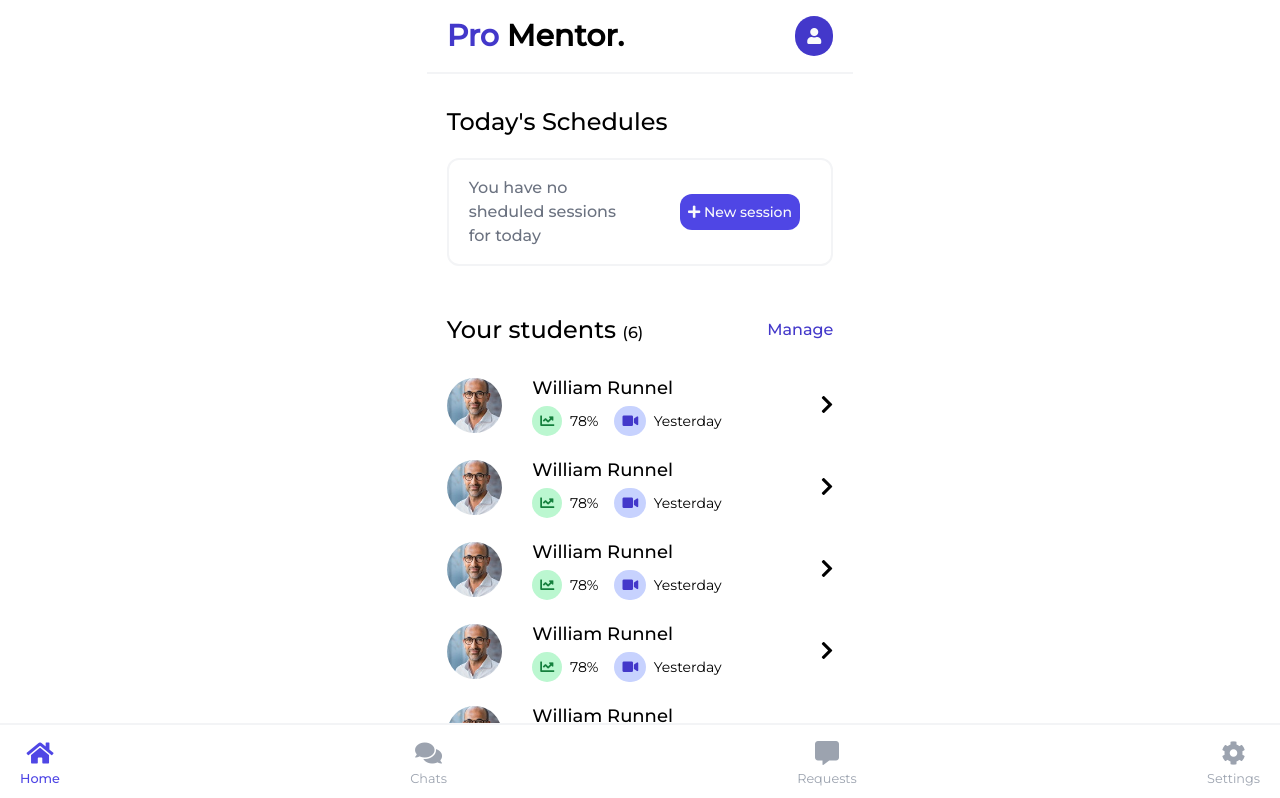
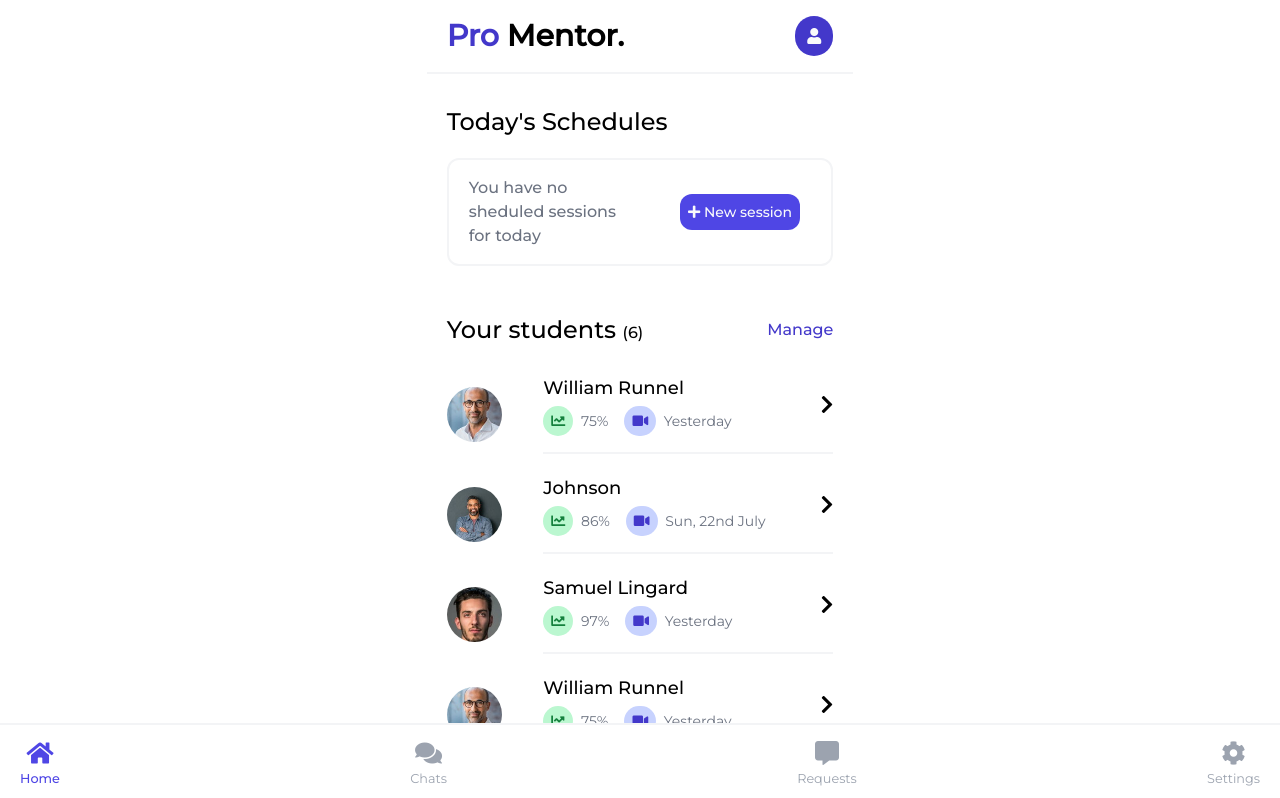
Before and after one commit to or-abdillh/Todo, a Vue app: page / in a window 1280 px wide. Shown: the top 798 px of the page. Built offline with nearby package versions, Linux system fonts and the light colour scheme.

Commit message:
Create content for list students and create detail view component

```diff
--- /dev/null
+++ b/src/Students.js
@@ -0,0 +1,42 @@
+//Contents for students list
+
+const Students = [
+  {
+    name: 'William Runnel',
+    progress: '75%',
+    lastMeet: 'Yesterday',
+    img: '/profile.jpg'
+  },
+  {
+    name: 'Johnson',
+    progress: '86%',
+    lastMeet: 'Sun, 22nd July',
+    img: '/profile-2.jpg'
+  },
+  {
+    name: 'Samuel Lingard',
+    progress: '97%',
+    lastMeet: 'Yesterday',
+    img: '/profile-3.jpg'
+  },
+  {
+    name: 'William Runnel',
+    progress: '75%',
+    lastMeet: 'Yesterday',
+    img: '/profile.jpg'
+  },
+  {
+    name: 'Johnson',
+    progress: '86%',
+    lastMeet: 'Sun, 22nd July',
+    img: '/profile-2.jpg'
+  },
+  {
+    name: 'Samuel Lingard',
+    progress: '97%',
+    lastMeet: 'Yesterday',
+    img: '/profile-3.jpg'
+  }
+];
+
+export default Students;
--- /dev/null
+++ b/src/components/CTA.vue
@@ -0,0 +1,14 @@
+<template>
+  <section class="fixed left-0 right-0 bottom-0">
+    <div class="bg-white border-t-2 border-gray-100 w-full p-5 flex justify-between">
+      <button type="button" class="px-6 py-2 rounded-2xl text-gray-600 bg-gray-200">
+        <i class="fas fa-comments"></i>
+        Chat
+      </button>
+      <button type="button" class="bg-blue-600 text-gray-50 px-6 py-3 rounded-2xl">
+        <i class="fa fa-calendar"></i>
+        Schedule meeting
+      </button>
+    </div>
+  </section>
+</template>
--- /dev/null
+++ b/src/components/CheckList.vue
@@ -0,0 +1,15 @@
+<template>
+  <section class="mb-4 flex justify-between gap-5 items-start">
+    <div>
+      <i class="p-2 bg-green-200 rounded-full text-green-800 fa fa-check"></i>
+    </div>
+    <div>
+      <p class="font-medium text-lg">
+        Learning and hands on session on building design system
+      </p>
+      <small class="text-gray-600">
+        Wed, 25th July | 3 hours session
+      </small>
+    </div>
+  </section>
+</template>
--- a/src/components/List.vue
+++ b/src/components/List.vue
@@ -1,20 +1,21 @@
 <template>
-  <section class="flex justify-between items-center mb-5">
+  <section @click="tap" class="flex justify-between items-center mb-5">
     <!-- Profile -->
-    <div class="">
-      <img src="/profile.jpg" class="rounded-full" width="55" />
+    <div class="w-2/12">
+      <img :src="img" class="rounded-full" width="55" />
     </div>
+    <div class="flex justify-between items-center w-9/12 border-b-2 border-gray-100 pb-4">
         <!-- Info -->
-    <div class="w-8/12">
-      <h1 class="font-medium text-lg">William Runnel</h1>
-      <div class="text-sm flex gap-4 mt-1">
+      <div>
+        <h1 class="font-medium text-lg">{{ name }}</h1>
+        <div class="text-sm text-gray-500 flex gap-4 mt-1">
           <span>
             <i class="bg-green-200 p-2 rounded-full text-green-700 mr-1 fas fa-chart-line"></i>
-          78%
+            {{ progress }}
           </span>
           <span>
             <i class="bg-indigo-200 p-2 rounded-full text-indigo-700 mr-1 fas fa-video"></i>
-          Yesterday
+            {{ lastMeet }}
           </span>
         </div>
       </div>
@@ -22,5 +23,38 @@
       <div>
         <i class="text-xl fa fa-chevron-right"></i>
       </div>
+    </div>
   </section>
 </template>
+
+<script setup>
+
+  const emits = defineEmits(['tap'])
+  //Tap handler
+  const tap = () => {
+    setTimeout(() => {
+      emits('tap')
+    }, 300)
+  }
+
+  //Props
+  defineProps({
+    name: {
+      type: String,
+      default: 'Name'
+    },
+    progress: {
+      type: String,
+      default: '100%'
+    },
+    lastMeet: {
+      type: String,
+      default: 'Yesterday'
+    },
+    img: {
+      type: String,
+      default: '/profile.jpg'
+    }
+  })
+
+</script>
--- a/src/router/index.js
+++ b/src/router/index.js
@@ -1,6 +1,7 @@
 import { createRouter, createWebHistory } from 'vue-router'
 //Import components
 import Home from '@/views/Home.vue'
+import Detail from '@/views/Detail.vue'
 
 //Create routes path
 const routes = [
@@ -8,6 +9,11 @@ const routes = [
       name: 'home',
       path: '/',
       component: Home
+    },
+    {
+      name: 'detail',
+      path: '/',
+      component: Detail
     }
   ]
 
--- /dev/null
+++ b/src/views/Detail.vue
@@ -0,0 +1,102 @@
+<template>
+  <section class="pb-24">
+    <!-- Header -->
+    <Section>
+      <template v-slot:start>
+        <i @click="back" class="text-2xl fa fa-arrow-left"></i>
+      </template>
+      <template v-slot:end>
+        <i class="text-2xl fas fa-ellipsis-v"></i>
+      </template>
+    </Section>
+
+    <!-- Profile -->
+    <Section class="border-b-2 border-gray-100 pb-10">
+      <template v-slot:start>
+        <div class="flex items-start gap-6">
+          <img src="/profile.jpg" width="75" class="rounded-full" />
+          <div>
+            <h1 class="text-2xl font-semibold">William Runnel</h1>
+            <p class="text-gray-500">New York, USA</p>
+          </div>
+        </div>
+      </template>
+    </Section>
+
+    <!-- Your sessions -->
+    <Section>
+      <template v-slot:start>
+        <span>
+          <p class="text-xl font-medium text-gray-700">Schedules</p>
+          <p class="text-xs text-gray-700">Last sessions : Sun, 23rd July</p>
+        </span>
+      </template>
+      <template v-slot:end>
+        <div>
+          <button class="text-sm bg-indigo-200 p-2 rounded-xl text-indigo-800" type="button">
+            <i class="fa fa-plus"></i>
+            New sessions
+          </button>
+        </div>
+      </template>
+    </Section>
+
+    <!-- Empty sessions -->
+    <section class="px-5 w-full mb-5">
+      <div class="grid place-items-center border-2 border-gray-100 rounded-xl px-5 py-12">
+        <p>No sessions scheduled</p>
+      </div>
+    </section>
+
+    <!-- Your progress -->
+    <Section>
+      <template v-slot:start>
+        <div>
+          <span class="flex items-center gap-2">
+            <h1 class="text-xl font-medium text-gray-700">Progress</h1>
+            <span>
+              <i class="p-1 mr-1 text-xs rounded-full text-green-700 bg-green-200  fa fa-chart-line"></i>
+              <small class="text-green-700">97%</small>
+            </span>
+          </span>
+          <p class="text-xs text-gray-700">Mentoring since : July 2021</p>
+        </div>
+      </template>
+      <template v-slot:end>
+        <div>
+          <small class="text-indigo-800 font-medium">
+            View detail
+            <i class="fa fa-chevron-right"></i>
+          </small>
+        </div>
+      </template>
+    </Section>
+
+    <!-- History mentoring -->
+    <section class="px-5 w-full mb-5">
+      <div class="border-2 border-gray-100 rounded-xl px-5 pt-5 pb-1">
+        <template v-for="item in 3" :key="item">
+          <CheckList />
+        </template>
+      </div>
+    </section>
+  </section>
+
+  <!-- call to action -->
+  <CTA />
+</template>
+
+<script setup>
+
+  import { useRouter } from 'vue-router'
+  import Section from '@/components/Section.vue'
+  import CheckList from '@/components/CheckList.vue'
+  import CTA from '@/components/CTA.vue'
+
+  const router = useRouter()
+  const back = () => {
+    setTimeout(() => {
+      router.go(-1)
+    }, 300)
+  }
+</script>
--- a/src/views/Home.vue
+++ b/src/views/Home.vue
@@ -35,8 +35,8 @@
     </Section>
 
     <div class="px-5 w-full mt-3">
-      <template v-for="student in 6" :key="student">
-        <List/>
+      <template v-for="(student, index) in Students" :key="index">
+        <List :img="student.img" :name="student.name" :progress="student.progress" :last-meet="student.lastMeet" v-on:tap="tap" />
       </template>
     </div>
 
@@ -46,9 +46,14 @@
 </template>
 <script setup>
 
+  import { useRouter } from 'vue-router'
   import BottomBar from '@/components/BottomBar.vue'
   import Section from '@/components/Section.vue'
   import Alert from '@/components/Alert.vue'
   import List from '@/components/List.vue'
+  import Students from '@/Students.js'
 
+  const router = useRouter()
+
+  const tap = () => router.push({ name: 'detail' })
 </script>
```
Also changed, not shown: public/profile-2.jpg (added), public/profile-3.jpg (added). Lines whose indentation alone changed are shown as unchanged.
